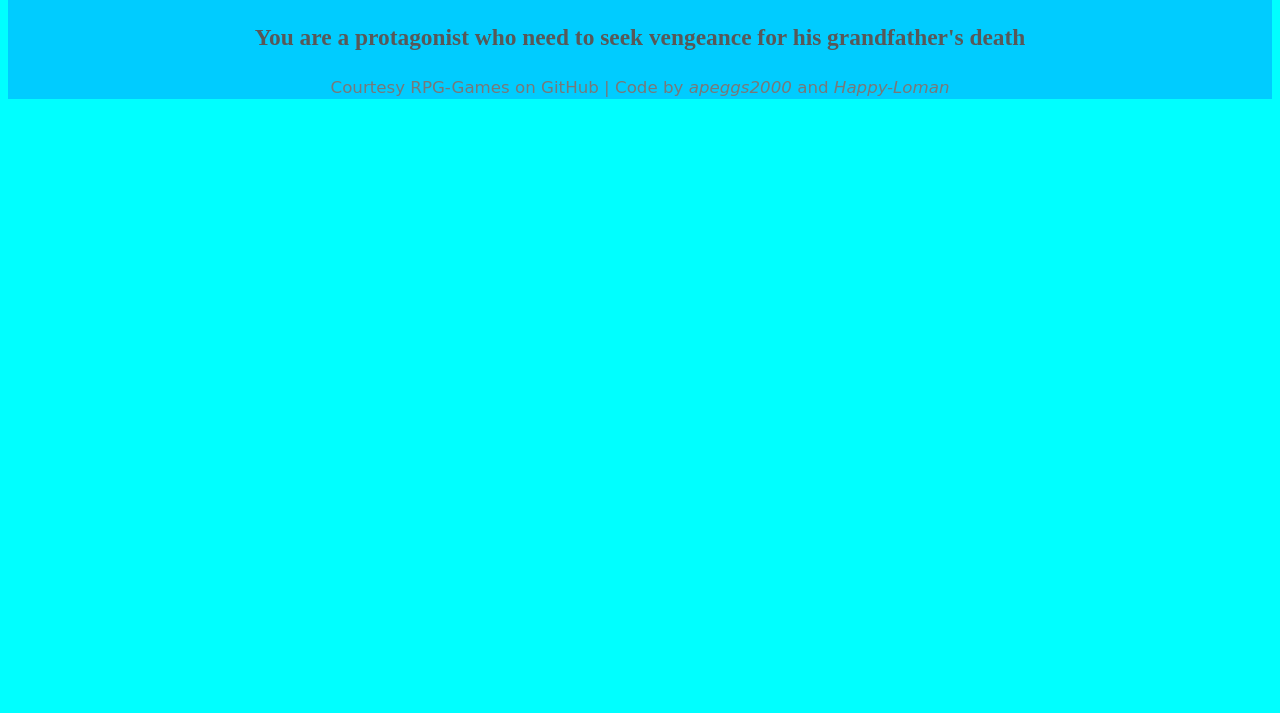
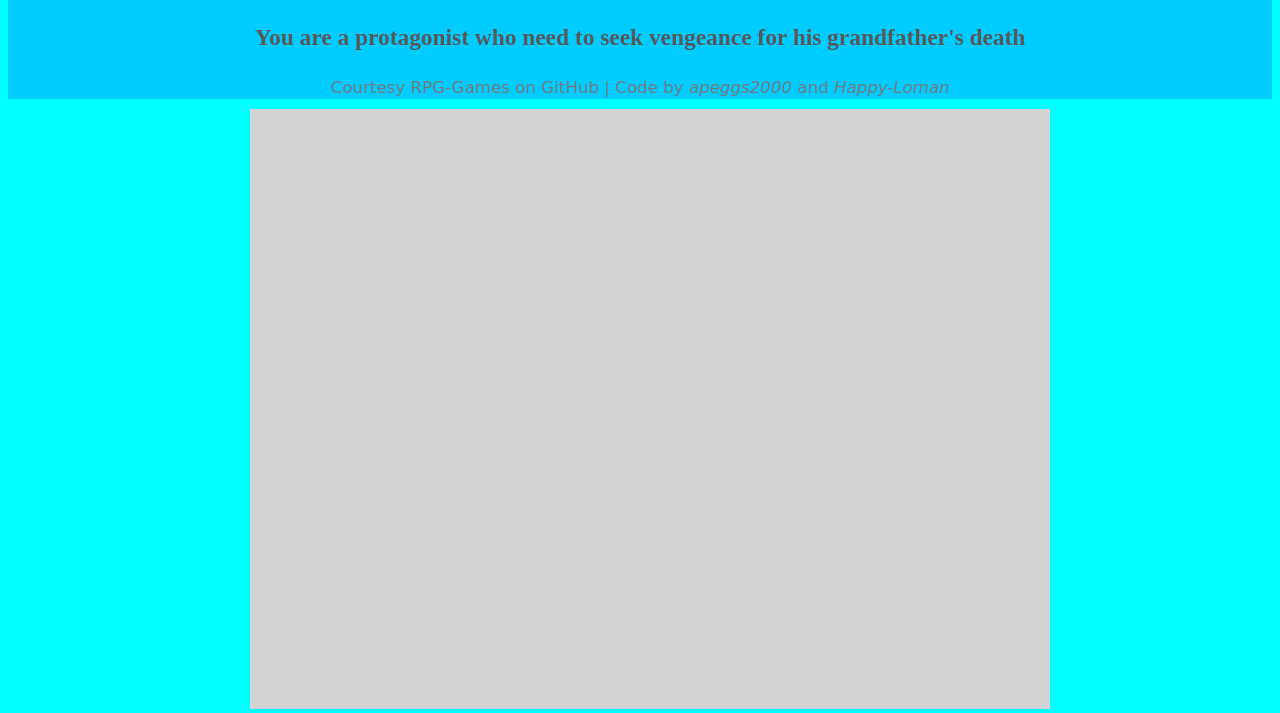
Before and after one commit to RPG-Games/Retribution, a plain HTML site: page index.html in a window 1280 px wide. Shown: the part 87-800 px from the top of the page. Drawn offline with Linux system fonts and the light colour scheme; a script that the page names is missing.

Commit message:
Minor changes

```diff
--- a/index.html
+++ b/index.html
@@ -2,10 +2,8 @@
 <head>
     <meta charset="UTF-8">
     <title>SimpleGame Practice tool</title>
-    <link rel="stylesheet" type="text/css" href="style.css">
-    <script type = "text/javascript"
-            src = "http://aharrisbooks.net/h5g/simpleGame_1_0.js">
-    </script>
+    <link rel="stylesheet" type="text/css" href="style.css"/>
+    <script type="text/javascript" src="simpleGame.js"></script>
      <script type="text/javascript" src="script.js"></script>
 </head>
 <body onload = "init()">
@@ -13,10 +11,9 @@
             <h1>Fantasy-RPG</h1>
             <h3>You are a protagonist who need to seek vengeance for his grandfather's death</h3>
         </header>
-        <!-- simpleGame.js creates a canvas itself, so adding a canvas element here is unecessary -->
         <footer>
             <small>
-                Courtesy RPG-Games on GitHub  |  Code by <em>apeggs2000 </em>and <em>Happy-Loman</em>
+                Courtesy RPG-Games on GitHub  |  Code by <em>apeggs2000</em> and <em>Happy-Loman</em>
             </small>
         </footer>
 </body>
```
